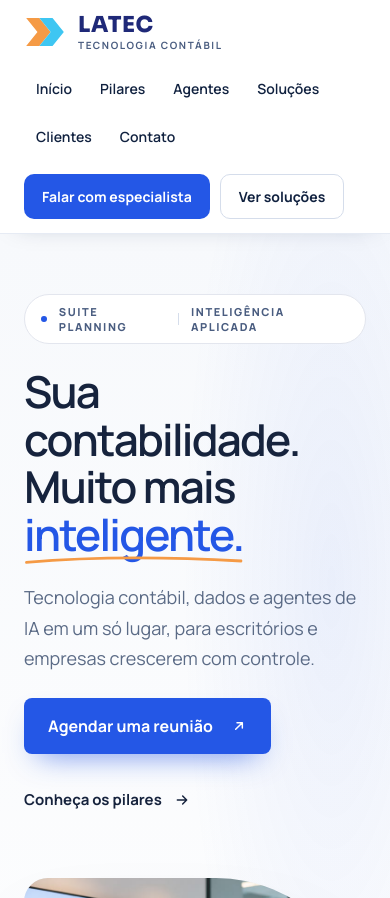
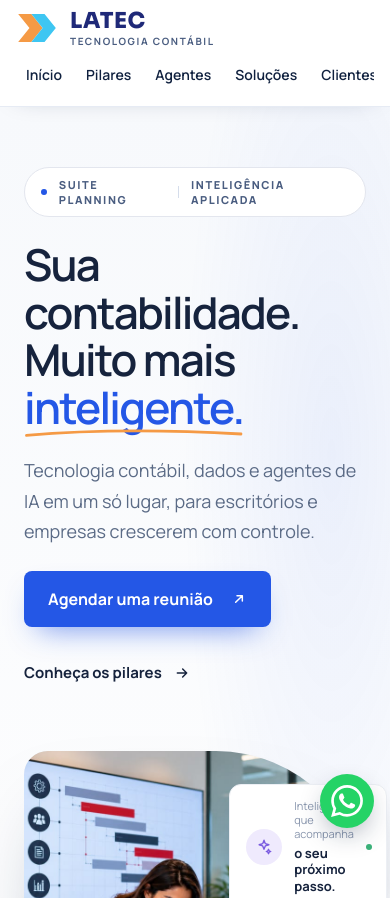
Before and after one commit to luizsalves/latec-tecnologia, a plain HTML site: page index.html in a window 390 px wide. Shown: the top 898 px of the page. Drawn offline with Linux system fonts and the light colour scheme.

Commit message:
Menu fixo, botão flutuante do WhatsApp e ajustes em Nossas Soluções
- Menu superior fixo: wrapper usa overflow: clip para o sticky funcionar;
  links âncora param abaixo do menu; menu compacto no celular
- Botão flutuante do WhatsApp no canto inferior direito
- Telas do sistema flutuando suavemente (respeita reduced-motion)
- Nossas Soluções: remove Integração Financeiro × Contábil, Gestão de
  documentos e obrigações, Portal do Cliente Contábil, Rentabilidade por
  cliente, Gestão de prazos e SLAs e Custos e lucratividade

Co-Authored-By: Claude Opus 5.5 <noreply@anthropic.com>

```diff
--- a/index.html
+++ b/index.html
@@ -41,14 +41,33 @@ a{color:#1F2978}a:hover{color:#10213F}
 @media (max-width:820px){.ring{aspect-ratio:auto;display:grid;grid-template-columns:minmax(0,1fr);gap:14px}.ring .petal,.ring .hex{position:static;width:auto;height:auto}.hex{order:-1;height:260px !important}}
 @media (max-width:760px){.h1{font-size:44px !important}.h2{font-size:30px !important}.hide-sm{display:none !important}.pad-lg{padding:28px 20px !important}}
 </style>
-<style>html{scroll-behavior:smooth}</style>
+<style>
+html{scroll-behavior:smooth;scroll-padding-top:var(--hdr,84px)}
+/* Telas do sistema flutuando suavemente (usa "translate" para não conflitar com o transform da tela central) */
+@keyframes flutua{0%,100%{translate:0 0}50%{translate:0 -12px}}
+.scr-c{animation:flutua 6s ease-in-out infinite}
+.scr-l{animation:flutua 7s ease-in-out -2s infinite}
+.scr-r{animation:flutua 7s ease-in-out -4.5s infinite}
+@media (prefers-reduced-motion:reduce){.scr-l,.scr-c,.scr-r{animation:none}}
+/* Botão flutuante do WhatsApp */
+.wa-float{position:fixed;right:20px;bottom:calc(20px + env(safe-area-inset-bottom,0px));z-index:40;width:60px;height:60px;border-radius:50%;background:#25D366;color:#FFFFFF;display:flex;align-items:center;justify-content:center;box-shadow:0 10px 28px -8px rgba(16,33,63,0.45);transition:transform .2s ease,box-shadow .2s ease}
+.wa-float:hover{transform:scale(1.08);box-shadow:0 14px 32px -8px rgba(16,33,63,0.55);color:#FFFFFF}
+.wa-float:focus-visible{outline:3px solid #2457E6;outline-offset:3px}
+@media (max-width:760px){.wa-float{right:16px;bottom:calc(16px + env(safe-area-inset-bottom,0px));width:54px;height:54px}}
+@media (max-width:760px){
+.hdr-in{padding:10px 16px !important;gap:6px !important}
+.hdr-nav{flex-wrap:nowrap !important;width:100%;overflow-x:auto;scrollbar-width:none;-webkit-overflow-scrolling:touch}
+.hdr-nav::-webkit-scrollbar{display:none}
+.hdr-nav .navlink{flex:none;padding:8px 10px !important}
+}
+</style>
 </head>
 <body>
-<div style="font-family: Manrope, system-ui, sans-serif; color: #10213F; background: #FFFFFF; width: 100%; overflow: hidden">
+<div style="font-family: Manrope, system-ui, sans-serif; color: #10213F; background: #FFFFFF; width: 100%; overflow: hidden; overflow: clip">
 
 <!-- ===== MENU ===== -->
-<header style="position: sticky; top: 0; z-index: 30; background: #FFFFFF; border-bottom: 1px solid #E6EBF4; box-shadow: 0 6px 24px -18px rgba(16,33,63,0.35)">
-<div style="max-width: 1180px; margin: 0 auto; padding: 14px 24px; display: flex; flex-wrap: wrap; align-items: center; justify-content: space-between; gap: 16px">
+<header id="topo-menu" style="position: sticky; top: 0; z-index: 30; background: #FFFFFF; border-bottom: 1px solid #E6EBF4; box-shadow: 0 6px 24px -18px rgba(16,33,63,0.35)">
+<div class="hdr-in" style="max-width: 1180px; margin: 0 auto; padding: 14px 24px; display: flex; flex-wrap: wrap; align-items: center; justify-content: space-between; gap: 16px">
 <a href="#inicio" style="display: flex; align-items: center; gap: 12px; text-decoration: none; color: #10213F">
 <svg width="42" height="32" viewBox="0 0 44 34" aria-hidden="true"><path d="M2 2h14l12 15-12 15H2l12-15z" fill="#F59A45"></path><path d="M16 2h14l12 15-12 15H16l12-15z" fill="#3EC6F2"></path></svg>
 <span style="display: flex; flex-direction: column; line-height: 1">
@@ -56,7 +75,7 @@ a{color:#1F2978}a:hover{color:#10213F}
 <span style="font-size: 10px; font-weight: 700; letter-spacing: 0.16em; color: #4A5D80; margin-top: 4px">TECNOLOGIA CONTÁBIL</span>
 </span>
 </a>
-<nav aria-label="Principal" style="display: flex; flex-wrap: wrap; align-items: center; gap: 4px; font-size: 14px; font-weight: 600">
+<nav class="hdr-nav" aria-label="Principal" style="display: flex; flex-wrap: wrap; align-items: center; gap: 4px; font-size: 14px; font-weight: 600">
 <a class="navlink" href="#inicio" style="text-decoration: none; color: #10213F; padding: 10px 12px; min-height: 44px; box-sizing: border-box; display: inline-flex; align-items: center">Início</a>
 <a class="navlink" href="#pilares" style="text-decoration: none; color: #10213F; padding: 10px 12px; min-height: 44px; box-sizing: border-box; display: inline-flex; align-items: center">Pilares</a>
 <a class="navlink" href="#agentes" style="text-decoration: none; color: #10213F; padding: 10px 12px; min-height: 44px; box-sizing: border-box; display: inline-flex; align-items: center">Agentes</a>
@@ -64,7 +83,7 @@ a{color:#1F2978}a:hover{color:#10213F}
 <a class="navlink" href="#clientes" style="text-decoration: none; color: #10213F; padding: 10px 12px; min-height: 44px; box-sizing: border-box; display: inline-flex; align-items: center">Clientes</a>
 <a class="navlink" href="#agendar" style="text-decoration: none; color: #10213F; padding: 10px 12px; min-height: 44px; box-sizing: border-box; display: inline-flex; align-items: center">Contato</a>
 </nav>
-<div style="display: flex; flex-wrap: wrap; gap: 10px">
+<div class="hide-sm" style="display: flex; flex-wrap: wrap; gap: 10px">
 <a href="#agendar" style="text-decoration: none; background: #2457E6; color: #FFFFFF; font-weight: 700; font-size: 14px; padding: 12px 18px; border-radius: 10px; min-height: 44px; box-sizing: border-box; display: inline-flex; align-items: center">Falar com especialista</a>
 <a href="#solucoes" style="text-decoration: none; background: #FFFFFF; color: #10213F; font-weight: 700; font-size: 14px; padding: 12px 18px; border-radius: 10px; border: 1.5px solid #D5DDEB; min-height: 44px; box-sizing: border-box; display: inline-flex; align-items: center">Ver soluções</a>
 </div>
@@ -141,7 +160,7 @@ a{color:#1F2978}a:hover{color:#10213F}
 <a class="mod" href="#solucoes" data-tab="dados" style="text-decoration: none; color: #FFFFFF; border-radius: 22px; padding: 28px; min-height: 230px; box-sizing: border-box; background: rgba(255,255,255,0.05); border: 1px solid rgba(139,221,248,0.28); display: flex; flex-direction: column; gap: 14px">
 <svg width="56" height="56" viewBox="0 0 64 64" aria-hidden="true"><defs><linearGradient id="g3a" x1="0" y1="0" x2="1" y2="1"><stop offset="0%" stop-color="#C3A6FF"></stop><stop offset="100%" stop-color="#6A3FD8"></stop></linearGradient></defs><circle cx="32" cy="32" r="26" fill="url(#g3a)"></circle><circle cx="32" cy="32" r="26" fill="none" stroke="#FFFFFF" stroke-opacity="0.25" stroke-width="2"></circle><path d="M14 40 C 20 34, 24 38, 30 30 S 42 22, 50 20" fill="none" stroke="#FFFFFF" stroke-width="3.5" stroke-linecap="round"></path><circle cx="50" cy="20" r="4" fill="#F59A45"></circle><path d="M24 16 l1.6 4 4 1.6-4 1.6L24 27.2l-1.6-4-4-1.6 4-1.6z" fill="#FFFFFF" opacity="0.85"></path></svg>
 <span style="font-family: Sora, sans-serif; font-weight: 800; font-size: 22px">Dados e Inteligência Artificial</span>
-<span style="font-size: 14px; line-height: 1.55; color: #C6D2EA; flex: 1">Power BI sob medida, KPIs, rentabilidade e IA preditiva.</span>
+<span style="font-size: 14px; line-height: 1.55; color: #C6D2EA; flex: 1">Power BI sob medida, KPIs e IA preditiva.</span>
 <span style="font-size: 13px; font-weight: 700; color: #8BDDF8">Conhecer pilar ↗</span>
 </a>
 
@@ -463,6 +482,12 @@ a{color:#1F2978}a:hover{color:#10213F}
 </footer>
 
 </div>
+
+<!-- ===== BOTÃO FLUTUANTE WHATSAPP ===== -->
+<a class="wa-float" href="https://wa.me/5519999106426?text=Ol%C3%A1%2C%20vim%20pelo%20site%20da%20Latec%20e%20gostaria%20de%20mais%20informa%C3%A7%C3%B5es." target="_blank" rel="noopener" aria-label="Falar com a Latec pelo WhatsApp: (19) 99910-6426" title="Fale conosco no WhatsApp">
+<svg width="32" height="32" viewBox="0 0 24 24" fill="currentColor" aria-hidden="true"><path d="M17.472 14.382c-.297-.149-1.758-.867-2.03-.967-.273-.099-.471-.148-.67.15-.197.297-.767.966-.94 1.164-.173.199-.347.223-.644.075-.297-.15-1.255-.463-2.39-1.475-.883-.788-1.48-1.761-1.653-2.059-.173-.297-.018-.458.13-.606.134-.133.298-.347.446-.52.149-.174.198-.298.298-.497.099-.198.05-.371-.025-.52-.075-.149-.669-1.612-.916-2.207-.242-.579-.487-.5-.669-.51-.173-.008-.371-.01-.57-.01-.198 0-.52.074-.792.372-.272.297-1.04 1.016-1.04 2.479 0 1.462 1.065 2.875 1.213 3.074.149.198 2.096 3.2 5.077 4.487.709.306 1.262.489 1.694.625.712.227 1.36.195 1.871.118.571-.085 1.758-.719 2.006-1.413.248-.694.248-1.289.173-1.413-.074-.124-.272-.198-.57-.347m-5.421 7.403h-.004a9.87 9.87 0 01-5.031-1.378l-.361-.214-3.741.982.998-3.648-.235-.374a9.86 9.86 0 01-1.51-5.26c.001-5.45 4.436-9.884 9.888-9.884 2.64 0 5.122 1.03 6.988 2.898a9.825 9.825 0 012.893 6.994c-.003 5.45-4.437 9.884-9.885 9.884m8.413-18.297A11.815 11.815 0 0012.05 0C5.495 0 .16 5.335.157 11.892c0 2.096.547 4.142 1.588 5.945L.057 24l6.305-1.654a11.882 11.882 0 005.683 1.448h.005c6.554 0 11.89-5.335 11.893-11.893a11.821 11.821 0 00-3.48-8.413Z"/></svg>
+</a>
+
 <script>
 
 (function () {
@@ -494,7 +519,6 @@ a{color:#1F2978}a:hover{color:#10213F}
           mk('doc', 'Balancete contábil', 'Saldos e movimentos das contas a um clique, por período.', D),
           mk('doc', 'DRE', 'Receitas, custos e despesas organizados, com comparação entre períodos.', D),
           mk('doc', 'Conciliação bancária e Open Finance', 'Extratos em PDF, OFX ou via Open Finance, com correspondências e diferenças apontadas.', B),
-          mk('doc', 'Integração Financeiro × Contábil', 'Pagamentos, recebimentos e baixas refletidos na contabilidade sem redigitação.', B),
           mk('doc', 'Importação SPED Contábil (ECD)', 'Plano de contas, saldos e lançamentos importados e validados.', B),
           mk('doc', 'IRPJ/CSLL integrado à contabilidade', 'Cada provisão ligada à apuração de origem, com rastreabilidade.', B),
           mk('doc', 'Provisões de IRPJ e CSLL', 'Cálculo, registro, acompanhamento e ajustes, com memória de cálculo.', B),
@@ -502,9 +526,7 @@ a{color:#1F2978}a:hover{color:#10213F}
           mk('doc', 'Simples Nacional em lote', 'Várias empresas em uma rotina, com guias, recibos e exceções para revisão.', B),
           mk('doc', 'Monitoramento CND e e-CAC', 'Certidões, vencimentos e informações autorizadas, com avisos no momento certo.', B),
           mk('doc', 'Automação de XML e notas fiscais', 'Captura autorizada, organização, classificação e integração de documentos.', B),
-          mk('doc', 'Integração Fiscal × Contábil', 'Lançamentos fiscais na contabilidade, com vínculo de origem e validações.', B),
-          mk('doc', 'Gestão de documentos e obrigações', 'Guias, protocolos, prazos e comprovantes organizados por empresa.', B),
-          mk('doc', 'Portal do Cliente Contábil', 'Documentos, guias, relatórios e solicitações em um só lugar.', B)
+          mk('doc', 'Integração Fiscal × Contábil', 'Lançamentos fiscais na contabilidade, com vínculo de origem e validações.', B)
         ]
       },
       dados: {
@@ -517,10 +539,7 @@ a{color:#1F2978}a:hover{color:#10213F}
           mk('chart', 'Gestão de indicadores (KPIs)', 'Produtividade, atrasos, qualidade, receita, custos e resultados.', D),
           mk('chart', 'Dashboards gerenciais', 'A operação em painéis atualizados, sem relatórios manuais.', D),
           mk('chart', 'Assistente de IA gerencial', 'Perguntas em linguagem natural sobre os dados autorizados.', D),
-          mk('chart', 'Rentabilidade por cliente', 'Receita, horas dedicadas e margem por carteira.', B),
-          mk('chart', 'Gestão de prazos e SLAs', 'Obrigações, atividades e responsáveis, dentro e fora do prazo.', B),
           mk('chart', 'IA preditiva', 'Sinais de risco de atraso, excesso de demanda e mudanças relevantes.', B),
-          mk('chart', 'Custos e lucratividade', 'Despesas, receitas, margens e tendências para precificar melhor.', B),
           mk('chart', 'Alertas inteligentes', 'Avisos sobre desvios, atrasos e indicadores críticos.', B)
         ]
       },
@@ -663,6 +682,15 @@ a{color:#1F2978}a:hover{color:#10213F}
   renderAgenda();
 })();
 
+// Menu fixo: os links âncora param logo abaixo do menu, qualquer que seja a altura dele
+(function () {
+  var h = document.getElementById('topo-menu');
+  function sync() { document.documentElement.style.setProperty('--hdr', h.offsetHeight + 'px'); }
+  sync();
+  window.addEventListener('resize', sync);
+  window.addEventListener('load', sync);
+})();
+
 </script>
 </body>
 </html>
```
